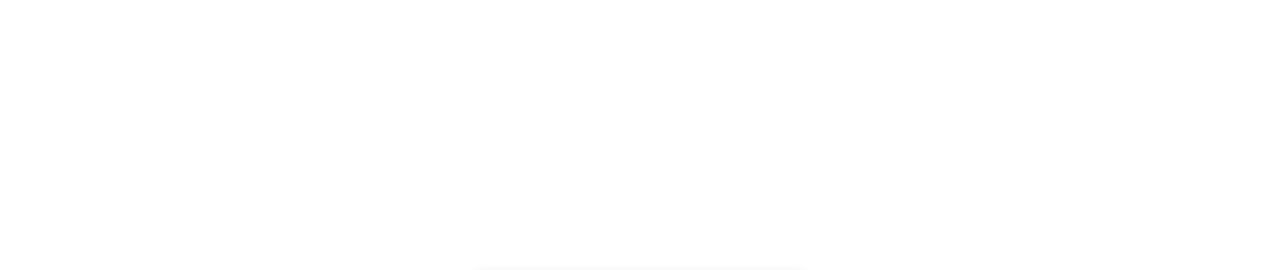
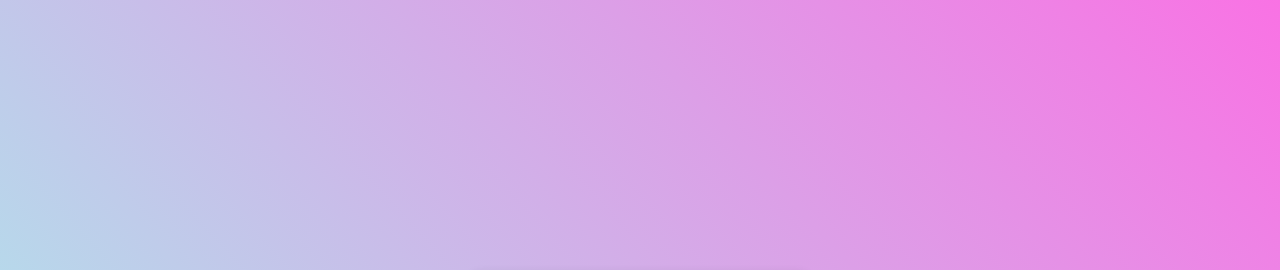
Before and after one commit to pr0st0-Dm1try/pr0st0-Dm1try.github.io, a plain HTML site: page index.html in a window 1280 px wide. Shown: the top 270 px of the page. Drawn offline with Linux system fonts and the light colour scheme.

Commit message:
Update index.html

```diff
--- a/index.html
+++ b/index.html
@@ -7,7 +7,7 @@
 <style>
   body {
     font-family: Arial, sans-serif;
-    linear-gradient(47deg, rgba(2,0,36,1) 0%, rgba(162,249,237,1) 0%, rgba(249,114,228,1) 100%, rgba(0,212,255,1) 100%);
+    background: linear-gradient(47deg, rgba(2,0,36,1) 0%, rgba(162,249,237,1) 0%, rgba(249,114,228,1) 100%, rgba(0,212,255,1) 100%);
     margin: 0;
     padding: 0;
     display: flex;
```
